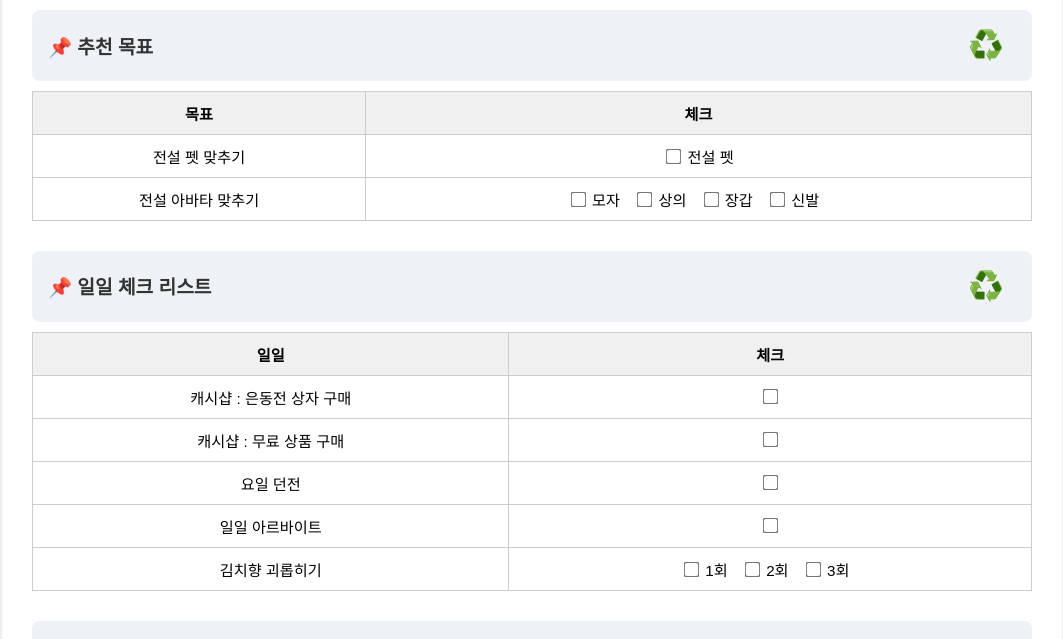
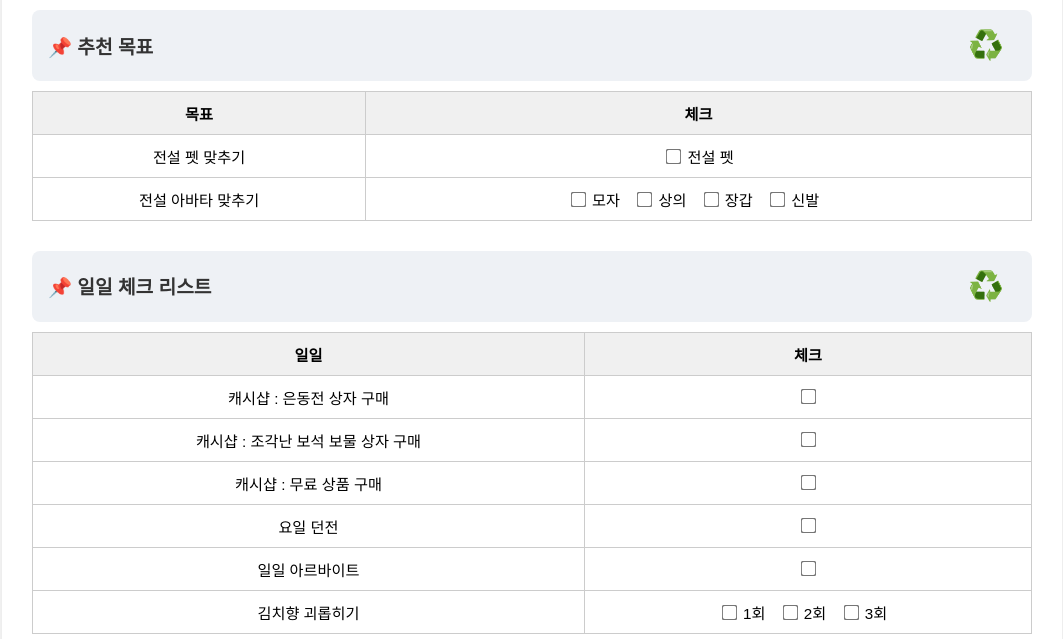
Before and after one commit to jinyeong001/mabi-mobile-check-list, a plain HTML site: page index.html in a window 1280 px wide. Shown: the part 137-776 px from the top of the page, without its empty margins (108-1171 px from the left). Drawn offline with Linux system fonts and the light colour scheme.

Commit message:
Update index.html

```diff
--- a/index.html
+++ b/index.html
@@ -54,6 +54,7 @@
         </thead>
         <tbody>
           <tr><td>캐시샵 : 은동전 상자 구매</td><td><input type="checkbox" /></td></tr>
+          <tr><td>캐시샵 : 조각난 보석 보물 상자 구매</td><td><input type="checkbox" /></td></tr>
           <tr><td>캐시샵 : 무료 상품 구매</td><td><input type="checkbox" /></td></tr>
           <tr><td>요일 던전</td><td><input type="checkbox" /></td></tr>
           <tr><td>일일 아르바이트</td><td><input type="checkbox" /></td></tr>
```
